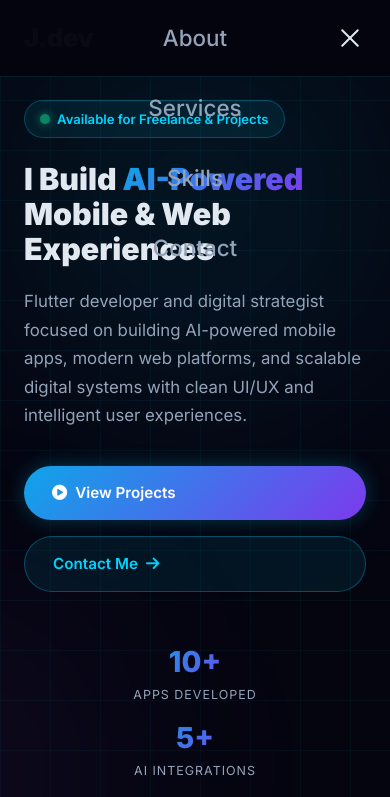
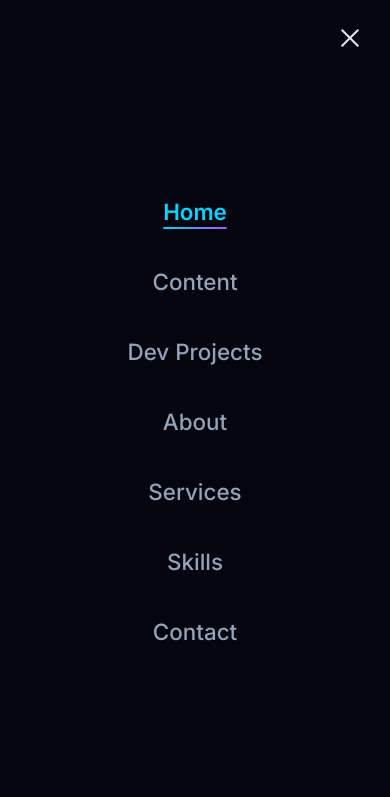
Before and after one commit to melLsCode/jamel-portfolio, a plain HTML site: page index.html in a window 390 px wide. Both pictures are taken after a click on the button "Menu". Shown: the top 797 px of the page. Drawn offline with Linux system fonts and the light colour scheme.

Commit message:
Fix hamburger menu overlay on mobile

```diff
--- a/style.css
+++ b/style.css
@@ -2407,14 +2407,18 @@ ul { list-style: none; }
     flex-direction: column;
     position: fixed;
     top: 0; left: 0; right: 0; bottom: 0;
-    background: rgba(5,5,16,0.98);
+    width: 100vw;
+    height: 100vh;
+    background: rgb(5,5,16);
+    background: rgba(5,5,16,1);
     justify-content: center;
     align-items: center;
     gap: 32px;
-    z-index: 999;
+    z-index: 9999;
+    overflow: hidden;
   }
   .nav-links.open a { font-size: 1.4rem; }
-  .hamburger { display: flex; z-index: 1001; }
+  .hamburger { display: flex; z-index: 10000; }
   .hamburger.open span:nth-child(1) { transform: translateY(7px) rotate(45deg); }
   .hamburger.open span:nth-child(2) { opacity: 0; }
   .hamburger.open span:nth-child(3) { transform: translateY(-7px) rotate(-45deg); }
```
